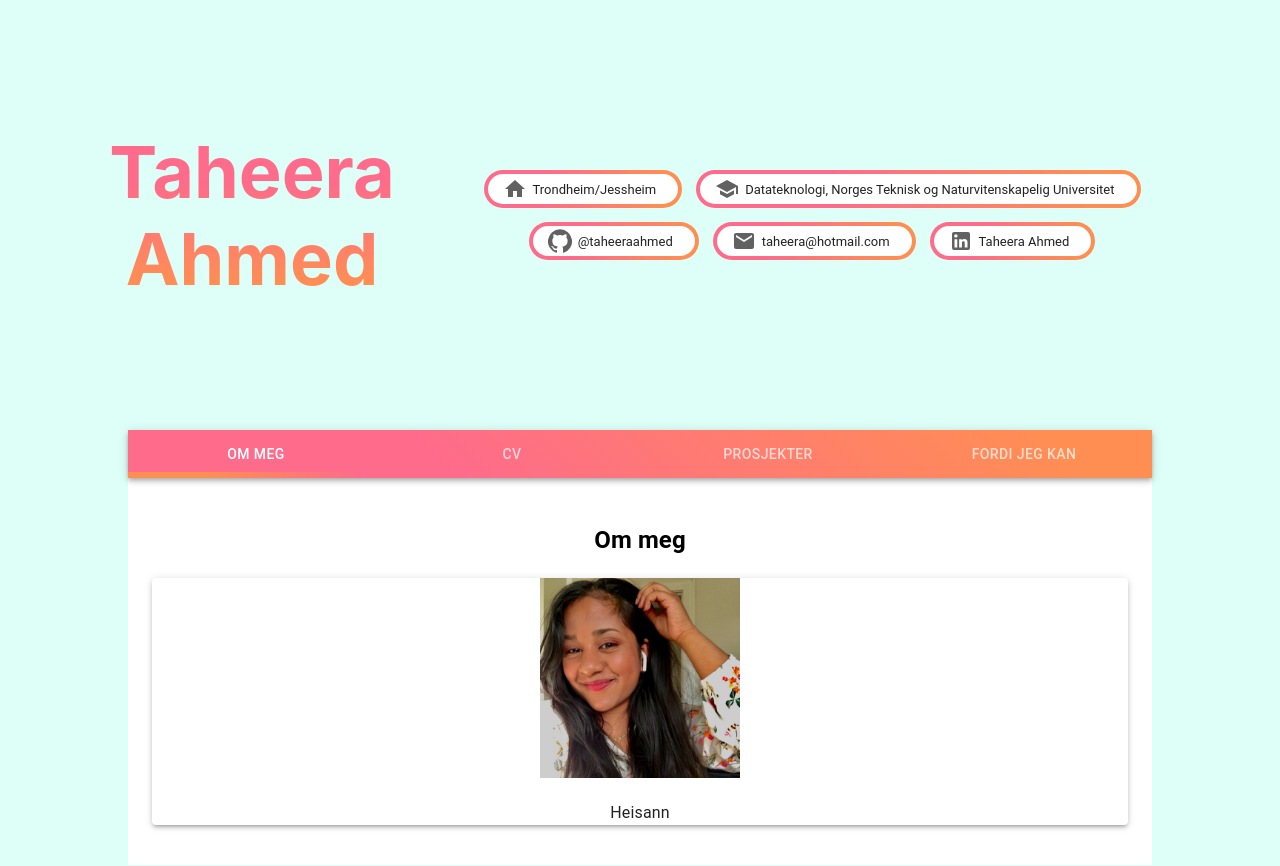
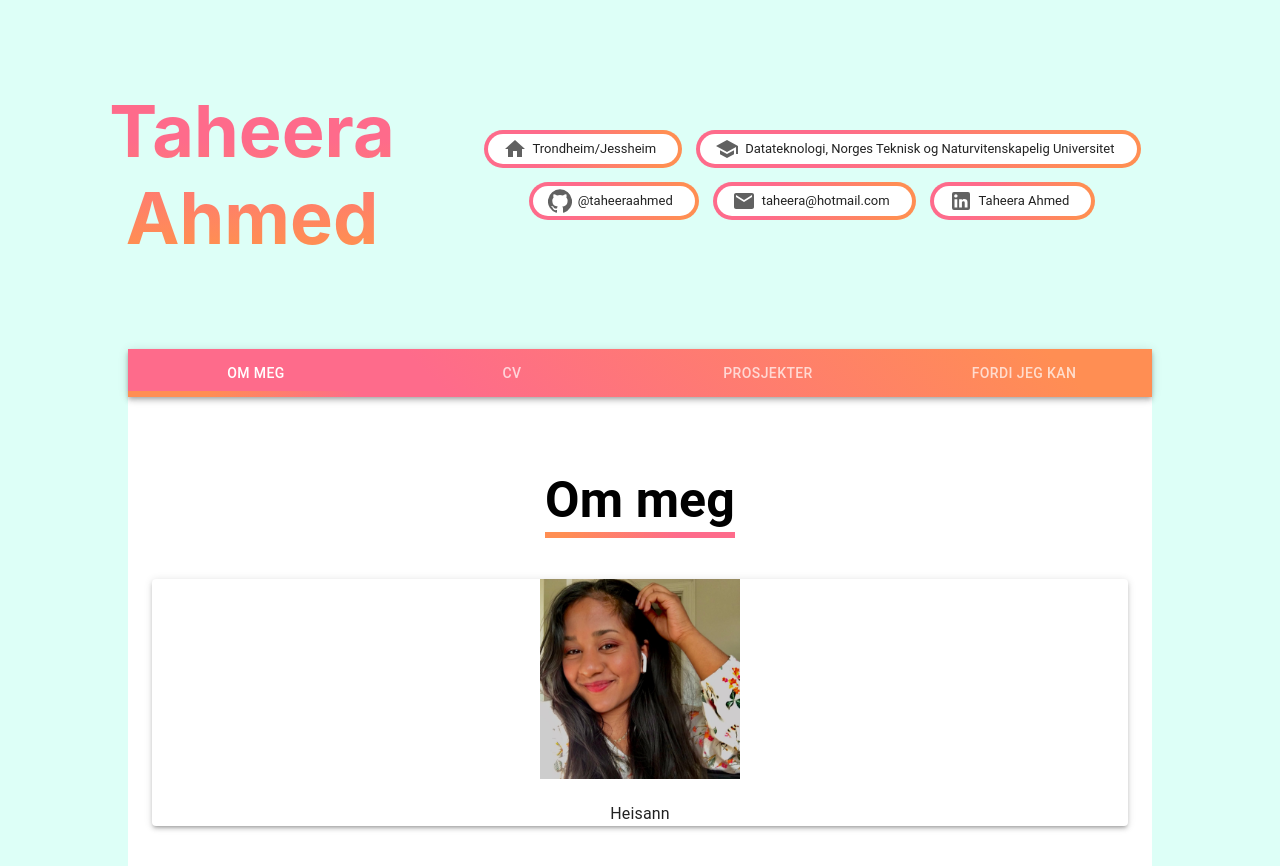
Before and after one commit to taheeraahmed/Making-a-react-app, a React (Create React App) app: page / in a window 1280 px wide. Built offline with nearby package versions, Linux system fonts and the light colour scheme.

Commit message:
Lagt til footer styling

```diff
--- a/src/App.css
+++ b/src/App.css
@@ -7,12 +7,15 @@
   display: flex;
   align-items: center;
   font-size: calc(10px + 2vmin);
-  padding: 10vh;
+  padding: 5vh 10vh 5vh 10vh;
   margin: auto;
 }
 .main {
   margin: auto;
   width:80%;
+}
+.footer {
+  height:3rem;
 }
 
 h1 {
@@ -20,4 +23,15 @@ h1 {
   background: -webkit-linear-gradient(#FE6B8B 30%, #FF8E53 90%);
   -webkit-background-clip: text;
   -webkit-text-fill-color: transparent;
+  line-height: 1.2;
 }
+h2 {
+  font-size: 50px;
+  display:inline-block;
+  background:
+   linear-gradient(to left, #FE6B8B 30%, #FF8E53 90%),
+   linear-gradient(to left,  #FE6B8B 30%, #FF8E53 90%);
+  background-size:100% 6px;
+  background-position:bottom 0 left 0,bottom 0px left 0;
+  background-repeat:no-repeat;
+}
```
